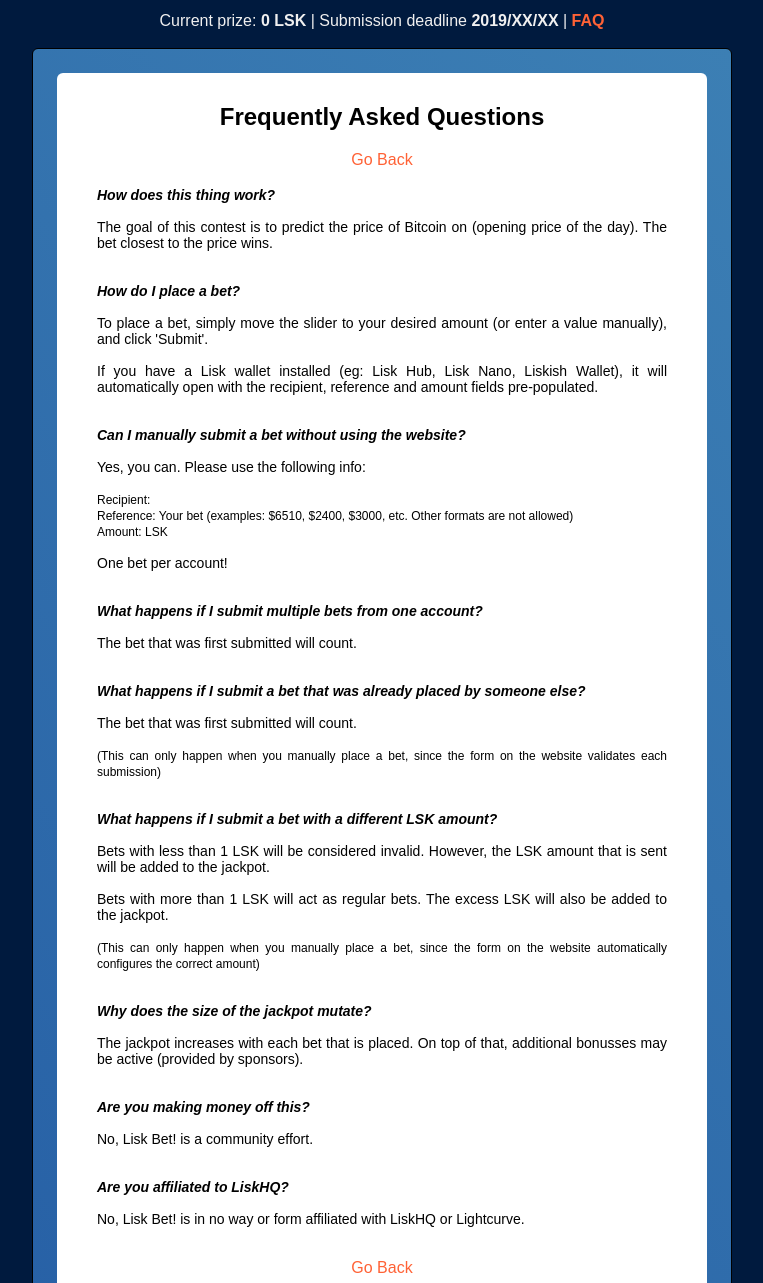
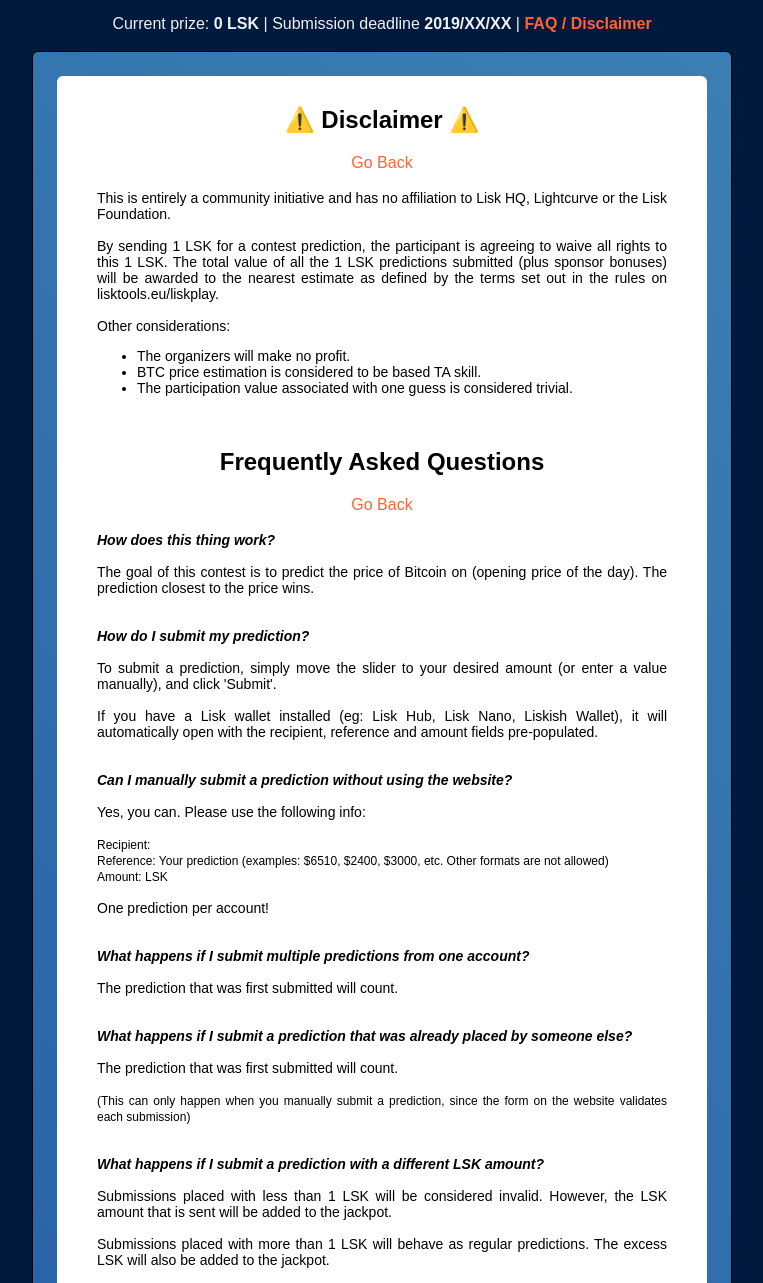
Before and after one commit to Lemii/lisk-play, a plain HTML site: page index.html in a window 1280 px wide. Shown: the part 108-1391 px from the top of the page, without its empty margins (258-1021 px from the left). Drawn offline with nearby package versions, Linux system fonts and the light colour scheme; a script that the page names is missing.

Commit message:
Change description terminology and add emoji to layout

```diff
--- a/index.html
+++ b/index.html
@@ -13,62 +13,80 @@
   <script type="text/javascript" src="https://cdnjs.cloudflare.com/ajax/libs/Chart.js/2.7.3/Chart.js"></script>
   <script type="text/javascript" src="js/main.js"></script>
   <script type="text/javascript" src="js/chart.js"></script>
-  <title>Lisk Bet!</title>
+  <title>Lisk Play! 🎮</title>
 </head>
 
 <body>
 
   <div id="pagewrapper">
-    <h1 class="title" onclick="showContent()">Lisk Bet!</h1>
+    <h1 class="title" onclick="showContent()">🎮 Lisk Play! 🎮</h1>
     <br />
-    Current prize: <strong><span id="prize1">0 LSK</span></strong> | Submission deadline <strong><span id="deadlineDate">2019/XX/XX</span></strong> | <strong><a onclick="showFAQ()">FAQ</a></strong>
+    Current prize: <strong><span id="prize1">0 LSK</span></strong> | Submission deadline <strong><span id="deadlineDate">2019/XX/XX</span></strong> | <strong><a onclick="showFAQ()">FAQ / Disclaimer</a></strong>
     <br /> <br />
 
     <div class="wrapper">
 
       <div class="faq">
+        <h2>⚠️ Disclaimer ⚠️</h2>
+        <a class="faqlink" onclick="showContent()">Go Back</a><br /><br />
+        <div class="justify">
+          This is entirely a community initiative and has no affiliation to Lisk HQ, Lightcurve or the Lisk Foundation.<br />
+          <br />
+          By sending 1 LSK for a contest prediction, the participant is agreeing to waive all rights to this 1 LSK. The total value of all the 1 LSK predictions submitted (plus sponsor bonuses) will be awarded to the nearest estimate as defined by
+          the
+          terms set out in the rules on lisktools.eu/liskplay.<br />
+          <br />
+          Other considerations:
+          <ul>
+            <li>
+              The organizers will make no profit.</li>
+            <li>BTC price estimation is considered to be based TA skill.</li>
+            <li>The participation value associated with one guess is considered trivial.</li>
+          </ul>
+        </div>
+        <br />
         <h2>Frequently Asked Questions</h2>
         <a class="faqlink" onclick="showContent()">Go Back</a><br /><br />
         <div class="justify">
           <span class="question">How does this thing work?</span><br /><br />
-          <span class="answer">The goal of this contest is to predict the price of Bitcoin on <span id="faqPredictionDate"></span> (opening price of the day). The bet closest to the price wins.</span><br /><br /><br />
+          <span class="answer">The goal of this contest is to predict the price of Bitcoin on <span id="faqPredictionDate"></span> (opening price of the day). The prediction closest to the price wins.</span><br /><br /><br />
 
-          <span class="question">How do I place a bet?</span><br /><br />
-          <span class="answer">To place a bet, simply move the slider to your desired amount (or enter a value manually), and click 'Submit'.<br /><br />
+          <span class="question">How do I submit my prediction?</span><br /><br />
+          <span class="answer">To submit a prediction, simply move the slider to your desired amount (or enter a value manually), and click 'Submit'.<br /><br />
             If you have a Lisk wallet installed (eg: Lisk Hub, Lisk Nano, Liskish Wallet), it will automatically open with the recipient, reference and amount fields pre-populated.</span><br /><br /><br />
 
-          <span class="question">Can I manually submit a bet without using the website?</span><br /><br />
+          <span class="question">Can I manually submit a prediction without using the website?</span><br /><br />
           <span class="answer">Yes, you can. Please use the following info:<br /><br />
             <span class="small">
               Recipient: <span id="faqbetAddress"></span><br />
-              Reference: Your bet (examples: $6510, $2400, $3000, etc. Other formats are not allowed)<br />
+              Reference: Your prediction (examples: $6510, $2400, $3000, etc. Other formats are not allowed)<br />
               Amount: <span id="faqBetAmount"></span> LSK
             </span><br /><br />
-            One bet per account!
+            One prediction per account!
           </span><br /><br /><br />
 
-          <span class="question">What happens if I submit multiple bets from one account?</span><br /><br />
-          <span class="answer">The bet that was first submitted will count.</span><br /><br /><br />
+          <span class="question">What happens if I submit multiple predictions from one account?</span><br /><br />
+          <span class="answer">The prediction that was first submitted will count.</span><br /><br /><br />
 
-          <span class="question">What happens if I submit a bet that was already placed by someone else?</span><br /><br />
-          <span class="answer">The bet that was first submitted will count.<br /><br />
-            <span class="small">(This can only happen when you manually place a bet, since the form on the website validates each submission)</span>
+          <span class="question">What happens if I submit a prediction that was already placed by someone else?</span><br /><br />
+          <span class="answer">The prediction that was first submitted will count.<br /><br />
+            <span class="small">(This can only happen when you manually submit a prediction, since the form on the website validates each submission)</span>
           </span><br /><br /><br />
 
-          <span class="question">What happens if I submit a bet with a different LSK amount?</span><br /><br />
-          <span class="answer">Bets with less than 1 LSK will be considered invalid. However, the LSK amount that is sent will be added to the jackpot.<br /><br />
-            Bets with more than 1 LSK will act as regular bets. The excess LSK will also be added to the jackpot.<br /><br />
-            <span class="small">(This can only happen when you manually place a bet, since the form on the website automatically configures the correct amount)</span>
+          <span class="question">What happens if I submit a prediction with a different LSK amount?</span><br /><br />
+          <span class="answer">Submissions placed with less than 1 LSK will be considered invalid. However, the LSK amount that is sent will be added to the jackpot.<br /><br />
+            Submissions placed with more than 1 LSK will behave as regular predictions. The excess LSK will also be added to the jackpot.<br /><br />
+            <span class="small">(This can only happen when you manually submit a prediction, since the form on the website automatically configures the correct amount)</span>
           </span><br /><br /><br />
 
           <span class="question">Why does the size of the jackpot mutate?</span><br /><br />
-          <span class="answer">The jackpot increases with each bet that is placed. On top of that, additional bonusses may be active (provided by sponsors).</span><br /><br /><br />
+          <span class="answer">The jackpot increases with each prediction that is placed. On top of that, additional bonusses may be active (provided by sponsors).</span><br /><br /><br />
 
           <span class="question">Are you making money off this?</span><br /><br />
-          <span class="answer">No, Lisk Bet! is a community effort.</span><br /><br /><br />
+          <span class="answer">No, Lisk Play! is a community effort.</span><br /><br /><br />
 
           <span class="question">Are you affiliated to LiskHQ?</span><br /><br />
-          <span class="answer">No, Lisk Bet! is in no way or form affiliated with LiskHQ or Lightcurve.</span><br /><br /><br />
+          <span class="answer">No, Lisk Play! is in no way or form affiliated with LiskHQ or Lightcurve. See the full disclaimer for more info.</span><br /><br /><br />
         </div>
         <a onclick="showContent()">Go Back</a>
 
@@ -76,21 +94,21 @@
 
       <div class="content">
         <h3>Predict the price of Bitcoin on <span id="predictionDate1">2019/XX/XX</span> (00:00 UTC)<br />
-          and win the jackpot!</h3>
+          and win the jackpot! 🏆</h3>
         <h2>Rules</h2>
         <ul>
           <li>Opening price of Bitcoin on <span id="predictionDate2">2019/XX/XX</span> according to <a href="https://coinmarketcap.com/currencies/bitcoin/historical-data/" target="_blank">CoinMarketCap</a></li>
-          <li>Bet closest to the price will win</li>
-          <li>One LSK per bet</li>
-          <li>One bet per account</li>
-          <li>In the case of a duplicate prediction and/or account, first bet counts</li>
+          <li>Prediction closest to the price will win</li>
+          <li>One LSK per submission</li>
+          <li>One submission per account</li>
+          <li>In the case of a duplicate prediction and/or account, first submission counts</li>
           <li>Jackpot consists out of all accumulated bets + sponsored LSK</li>
           <li>Account must have been active before <span id="startingDate">2019/XX/XX</span></li>
         </ul>
       </div>
 
       <div class="content">
-        <h2>Submit your bet</h2>
+        <h2>Submit your prediction 🚀</h2>
         <div class="bet">
           $<input type="number" class="betField" id="betAmount"></input>
         </div>
@@ -107,7 +125,7 @@
       </div>
 
       <div class="content">
-        <h2>Recent Submissions</h2>
+        <h2>Recent Submissions 📜</h2>
 
         <div class="row">
           <div class="column">
@@ -127,7 +145,7 @@
       </div>
 
       <div class="content">
-        <h2>Betting Trends</h2>
+        <h2>Betting Trends 📊</h2>
         <div class="row" id="loadingMessage2">Loading...</div>
         <div class="chart-container" style="text-align:center; height: 575px; width:575px">
           <canvas id="myChart" width="100" height="100"></canvas>
@@ -137,7 +155,7 @@
     </div>
     <br />
 
-    <span class="small"><strong>Lisk Bet!</strong> is in no way or form affiliated with LiskHQ or Lightcurve<br />
+    <span class="small">This is entirely a community initiative and has no affiliation to Lisk HQ, Lightcurve or the Lisk Foundation (<a onclick="showFAQ()">full disclaimer</a>)<br />
       Site created by <a href="https://explorer.lisk.io/delegate/5222060513855166167L" target="_blank">lemii</a> | Bonus LSK kindly provided by <a href="https://explorer.lisk.io/address/7292106026137978431L" target="_blank">StellarDynamic</a>
     </span>
   </div>
--- a/js/main.js
+++ b/js/main.js
@@ -67,8 +67,8 @@ function setupSlider() {
     const submitButton = document.getElementById("submitButton");
     const deadlinePassed = document.getElementById("deadlinePassed");
     submitButton.disabled = true;
-    deadlinePassed.innerHTML = `<br />IMPORTANT!<br />The deadline has passed and bets are closed.
-                                Bets that are submitted manually after the deadline date will be considered invalid.`
+    deadlinePassed.innerHTML = `<br />IMPORTANT!<br />The deadline has passed and submissions are closed.
+                                Predictions that are submitted manually after the deadline date will be considered invalid.`
   }
 }
 
@@ -254,9 +254,9 @@ function closeContest(submissions) {
   submissionList = submissionList.sort(compare_diffs)
   const overlayContent = document.getElementById("overlaycontent");
   overlayContent.innerHTML = `
-										<h2>THE DEADLINE HAS PASSED AND BETS ARE CLOSED!</h2>
+										<h2>THE DEADLINE HAS PASSED AND SUBMISSIONS ARE CLOSED!</h2>
                     <br /><br />
-										<h1 class="winner">Winning bet:<br />
+										<h1 class="winner">Winning prediction:<br />
 										<img src="assets//party02_medium.png" /> ${submissionList[0].prediction} <img src="assets//party02_medium.png" /></h1>
                     <span class="winner">by ${submissionList[0].account}</span><br /><br /><br /><br />
 
```
